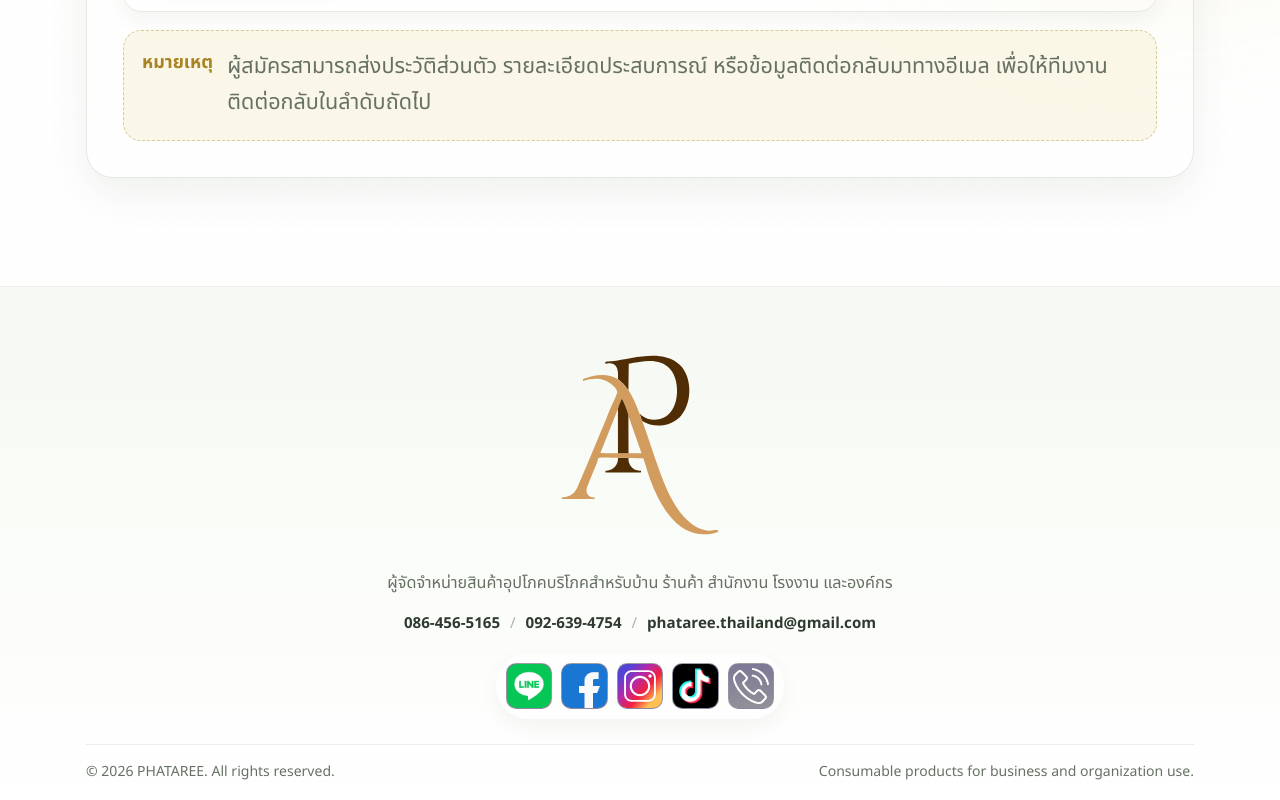
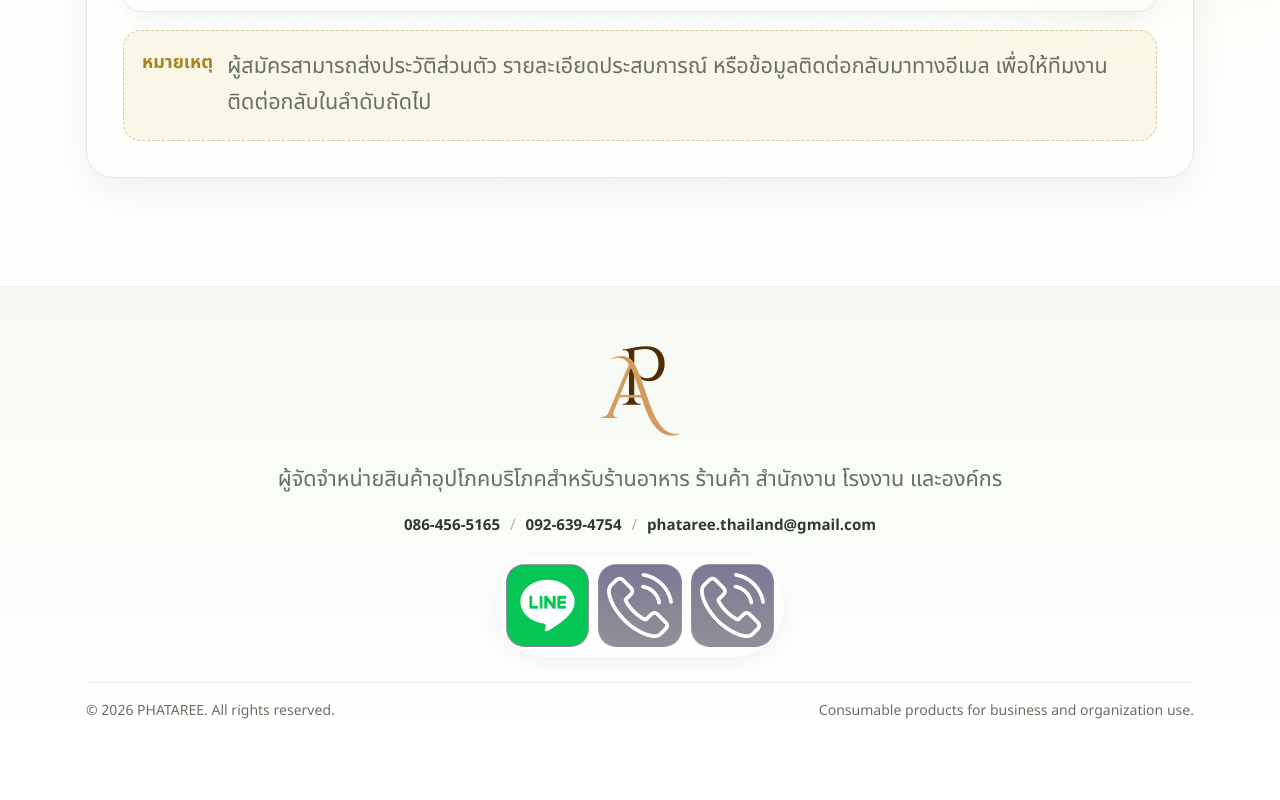
Before and after one commit to phataree-adminrayong/phataree, a Next.js app: page / in a window 1280 px wide. Shown: the part 8156-8956 px from the top of the page. After the commit the page ends 8895 px from the top, so only its background shows below. Built offline with nearby package versions, Linux system fonts and the light colour scheme.

Commit message:
Update footer

```diff
--- a/src/components/ContactsBox/ContactsBox.tsx
+++ b/src/components/ContactsBox/ContactsBox.tsx
@@ -10,6 +10,7 @@ type ContactsBoxProps = {
   tiktokUrl?: string
   instagramUrl?: string
   phone?: string
+  phone2?: string
   className?: string
 }
 
@@ -20,6 +21,7 @@ export default function ContactsBox({
   tiktokUrl = '',
   instagramUrl = '',
   phone = '0936661370',
+  phone2 = '0936661370',
   className = '',
 }: ContactsBoxProps) {
   return (
@@ -41,45 +43,22 @@ export default function ContactsBox({
 
       <a
         className={styles.contactIcon}
-        href={facebookUrl}
-        target="_blank"
-        rel="noreferrer"
-        aria-label="Facebook"
-        title="Facebook"
+        href={`tel:${phone}`}
+        aria-label="Phone"
+        title="Call"
       >
         <Image
-          src="/icons/Facebook.png"
-          alt="Facebook"
+          src="/icons/Phone.png"
+          alt="Phone"
           width={96}
           height={96}
+          className={styles.iconPhone}
         />
       </a>
 
       <a
         className={styles.contactIcon}
-        href={instagramUrl}
-        target="_blank"
-        rel="noreferrer"
-        aria-label="Instagram"
-        title="Instagram"
-      >
-        <Image src="/icons/IG.svg" alt="Instagram" width={96} height={96} />
-      </a>
-
-      <a
-        className={styles.contactIcon}
-        href={tiktokUrl}
-        target="_blank"
-        rel="noreferrer"
-        aria-label="TikTok"
-        title="TikTok"
-      >
-        <Image src="/icons/TikTok.png" alt="TikTok" width={96} height={96} />
-      </a>
-
-      <a
-        className={styles.contactIcon}
-        href={`tel:${phone}`}
+        href={`tel:${phone2}`}
         aria-label="Phone"
         title="Call"
       >
--- a/src/components/Footer/Footer.module.css
+++ b/src/components/Footer/Footer.module.css
@@ -25,7 +25,7 @@
   display: inline-flex;
   align-items: center;
   justify-content: center;
-  width: min(12rem, 52vw);
+  width: 6rem;
 }
 
 .logo {
@@ -38,7 +38,6 @@
   max-width: 42rem;
   margin: 0.85rem auto 0;
   color: var(--muted);
-  font-size: 0.9rem;
   line-height: 1.75;
 }
 
@@ -113,13 +112,6 @@
 }
 
 @media (max-width: 480px) {
-  .brand {
-    width: min(9.5rem, 58vw);
-  }
-
-  .desc {
-    font-size: 0.86rem;
-  }
 
   .contactInfo {
     flex-direction: column;
--- a/src/components/Footer/Footer.tsx
+++ b/src/components/Footer/Footer.tsx
@@ -21,8 +21,7 @@ export default function Footer() {
           </Link>
 
           <p className={styles.desc}>
-            ผู้จัดจำหน่ายสินค้าอุปโภคบริโภคสำหรับบ้าน ร้านค้า สำนักงาน โรงงาน
-            และองค์กร
+            ผู้จัดจำหน่ายสินค้าอุปโภคบริโภคสำหรับร้านอาหาร ร้านค้า สำนักงาน โรงงาน และองค์กร
           </p>
 
           <div className={styles.contactInfo}>
@@ -40,6 +39,7 @@ export default function Footer() {
             lineUrl="https://line.me/R/ti/p/@197ckvjq"
             facebookUrl=""
             phone="0864565165"
+            phone2="0926394754"
             className={styles.contactsBox}
           />
         </div>
```
